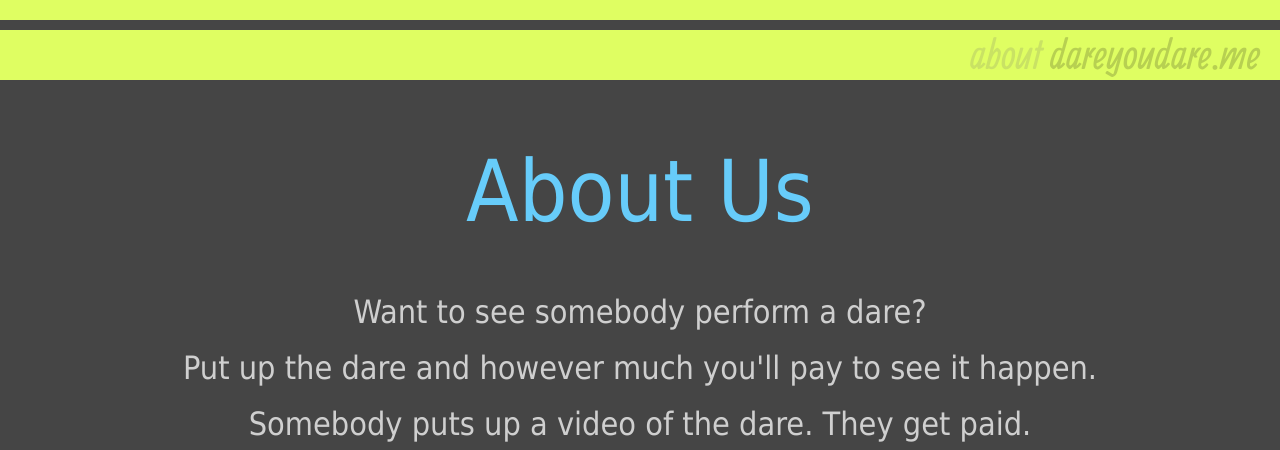
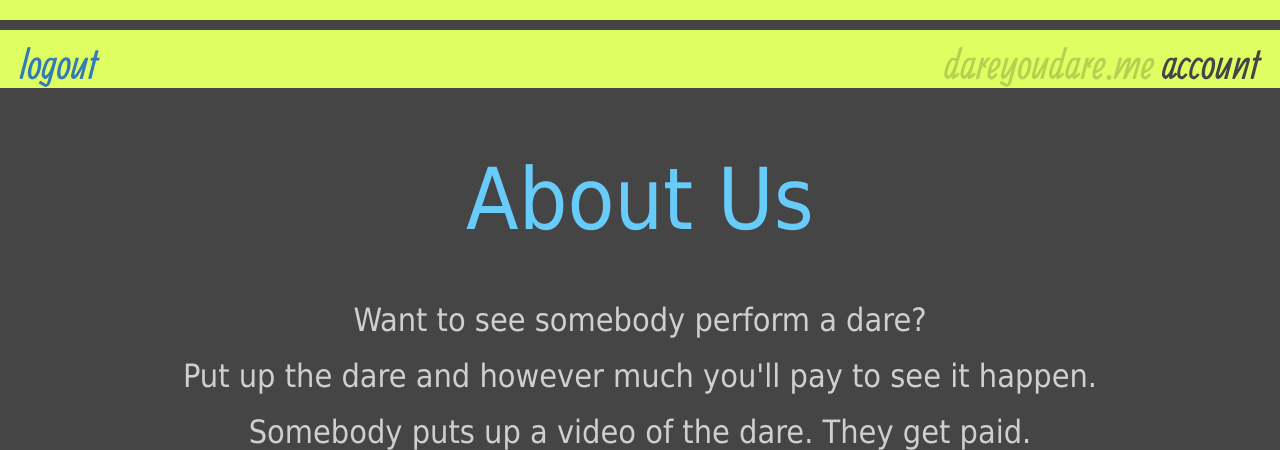
Before and after one commit to the-alex/DareYouDareMe, a Flask app: page /about in a window 1280 px wide. Shown: the top 450 px of the page. Run offline with Flask 2, Linux system fonts and the light colour scheme; some libraries are stand-ins or nearby versions.

Commit message:
Logout button and menu adjustments

```diff
--- a/static/css/styles.css
+++ b/static/css/styles.css
@@ -68,9 +68,10 @@ padding-top:15px;
 #menu
 {
 	width:100%;
-	height:50px;
+	height:58px;
 	background-color:#DFFE62;
 	top:0;
+	margin-top:10px;
 }
 
 #menu1
@@ -79,6 +80,16 @@ padding-top:15px;
 	height:20px;
 	background-color:#DFFE62;
 	top:0;
+}
+
+#lefttext
+{
+	float:left;
+}
+
+#righttext
+{
+	float:right;
 }
 
 #NoBounty
--- a/templates/about.html
+++ b/templates/about.html
@@ -2,7 +2,7 @@
 {% block content %}
 <div id="menu1"></div>
 <div id="menu">
-	<h5><a style="color:#c9e264" href="about">about </a><w style="color:#b7d051">dareyoudare.me</w></h5>
+	<div id="lefttext"><h6><a href="logout">logout </a></h6></div><div id="righttext"><h5><a href="/"><w style="color:#b7d051">dareyoudare.me</w></a> <a style="color:#454545" href="account">account </a></h5></div>
 </div>
 
     <h1><y style="color:#67ccfa">About Us</y></h1>
--- a/templates/account.html
+++ b/templates/account.html
@@ -3,7 +3,7 @@
 {% block content %}
 <div id="menu1"></div>
 <div id="menu">
-    <h5><w style="color:#b7d051">dareyoudare.me</w>  <a style="color:#454545" href="account">account</a></h5>
+   <div id="lefttext"><h6><a href="logout">logout </a></h6></div><div id="righttext"><h5><a style="color:#c9e264" href="about">about </a><a href="/"><w style="color:#b7d051">dareyoudare.me</w></a> <a style="color:#454545" href="account">account </a></h5></div>
 </div>
 
 <div class="container" id="darehold">
--- a/templates/index.html
+++ b/templates/index.html
@@ -2,7 +2,7 @@
 {% block content %}
 <div id="menu1"></div>
 <div id="menu">
-	<h5><a style="color:#c9e264" href="about">about </a><w style="color:#b7d051">dareyoudare.me</w> <a style="color:#454545" href="account">account</a></h5>
+	<div id="lefttext"><h6><a href="logout">logout </a></h6></div><div id="righttext"><h5><a style="color:#c9e264" href="about">about </a><a href="/"><w style="color:#b7d051">dareyoudare.me</w></a> <a style="color:#454545" href="account">account </a></h5></div>
 </div>
 
 <div class="container" id="darehold">
--- a/templates/register.html
+++ b/templates/register.html
@@ -2,7 +2,7 @@
 {% block content %}
 <div id="menu1"></div>
 <div id="menu">
-	<h5><a style="color:#c9e264" href="about">about </a></h5>
+	<h5><a style="color:#c9e264" href="about">about </a><a href="/"><w style="color:#b7d051">dareyoudare.me</w></a></h5>
 </div>
     <div class="container">
         <div class="row">
```
